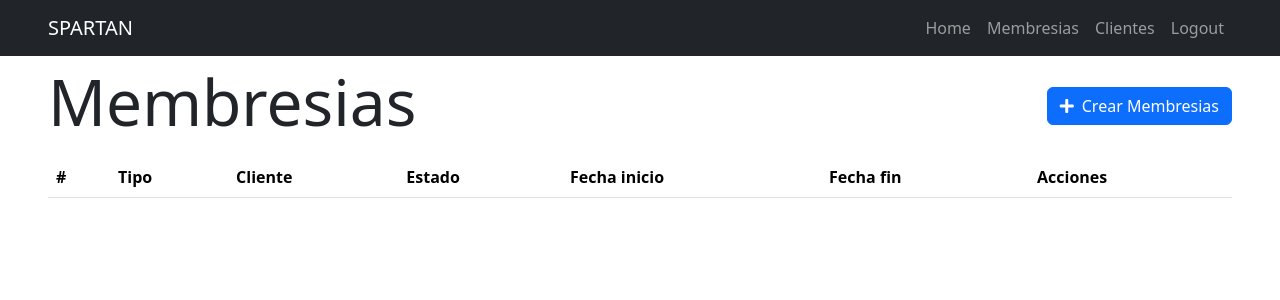
After one commit to eliasDniel/SERVIDOR_DJANGO_ACCESO_BIOMETRICO, a Django app: page /membresias/ in a window 1280 px wide. The commit adds this page. Shown: the top 300 px of the page. Run offline with Django 5.2, Linux system fonts and the light colour scheme; the visitor is signed in with stand-in values (Sample User, id 1); data that the repository does not hold is empty.

Commit message:
add clientes && membresia

```diff
--- a/admin_gimnasio/urls.py
+++ b/admin_gimnasio/urls.py
@@ -23,6 +23,14 @@ urlpatterns = [
     path('',views.home, name='home'),
     path('signup/',views.signup,name='signup'),
     path('tasks/',views.tasks,name="tasks"),
+    path('clientes/',views.clientes,name="clientes"),
+    path('clientes/create/',views.crear_cliente,name="crear_clientes"),
+    path('clientes/<int:cliente_id>/',views.cliente_detail,name="cliente_detail"),
+    path('clientes/<int:cliente_id>/delete',views.delete_cliente,name="delete_cliente"),
+    path('membresias/create/',views.crear_membresia,name="crear_membresias"),
+    path('membresias/',views.membresias,name="membresias"),
+    path('membresias/<int:membresia_id>/',views.membresia_detail,name="membresia_detail"),
+    path('membresias/<int:membresia_id>/delete',views.delete_membresia,name="delete_membresia"),
     path('tasks/create/',views.createTasks,name="create_tasks"),
     path('tasks_completed/',views.tasks_completed,name="tasks_completed"),
     path('tasks/<int:task_id>/',views.task_detail,name="task_detail"),
--- a/tasks/admin.py
+++ b/tasks/admin.py
@@ -1,7 +1,9 @@
 from django.contrib import admin
 
-from .models import Task
+from .models import Task,Cliente,Membresia
 class TasksAdmin(admin.ModelAdmin):
     readonly_fields = ('created',)
 # Register your models here.
 admin.site.register(Task,TasksAdmin)
+admin.site.register(Cliente)
+admin.site.register(Membresia)
--- a/tasks/templates/base.html
+++ b/tasks/templates/base.html
@@ -5,11 +5,13 @@
     <meta http-equiv="X-UA-Compatible" content="IE=edge" />
     <meta name="viewport" content="width=device-width, initial-scale=1.0" />
     <link href="https://cdn.jsdelivr.net/npm/bootstrap@5.3.3/dist/css/bootstrap.min.css" rel="stylesheet" integrity="sha384-QWTKZyjpPEjISv5WaRU9OFeRpok6YctnYmDr5pNlyT2bRjXh0JMhjY6hW+ALEwIH" crossorigin="anonymous">
+    <link href="https://cdnjs.cloudflare.com/ajax/libs/font-awesome/5.15.4/css/all.min.css" rel="stylesheet">
+
     <title>Django CRUD Application</title>
   </head>
   <body>
     <nav class="navbar navbar-expand-lg bg-dark navbar-dark">
-      <div class="container">
+      <div class="container-fluid px-5">
         <a class="navbar-brand" href="/">SPARTAN</a>
         <button class="navbar-toggler" type="button" data-bs-toggle="collapse" data-bs-target="#navbarNav" aria-controls="navbarNav" aria-expanded="false" aria-label="Toggle navigation">
           <span class="navbar-toggler-icon"></span>
@@ -22,14 +24,21 @@
 
 
             {%if user.is_authenticated%}
+
             <li class="nav-item">
+              <a href="/membresias" class="nav-link">Membresias</a>
+            </li>
+            <li class="nav-item">
+              <a href="/clientes" class="nav-link">Clientes</a>
+            </li>
+            {% comment %} <li class="nav-item">
               <a href="/tasks" class="nav-link">Tareas</a>
             </li>
             <li class="nav-item">
               <a href="/tasks_completed" class="nav-link">Tareas completadas</a>
             </li>
             <li class="nav-item">
-              <a href="/tasks/create" class="nav-link">Crear tarea</a>
+              <a href="/tasks/create" class="nav-link">Crear tarea</a> {% endcomment %}
             </li>
             <li class="nav-item">
               <a href="/logout" class="nav-link">Logout</a>
--- /dev/null
+++ b/tasks/templates/membresias.html
@@ -0,0 +1,51 @@
+{% extends 'base.html' %} {% block content %}
+<main class="container-fluid px-5">
+  <div class="d-flex justify-content-between align-items-center py-2">
+    <h1 class="display-3">Membresias</h1>
+    <a href="{% url 'crear_membresias' %}" class="btn btn-primary d-flex align-items-center justify-content-center">
+      <i class="fas fa-plus me-2"></i> Crear Membresias
+    </a>
+  </div>
+
+
+  <table class="table">
+    <thead>
+      <tr>
+        <th scope="col">#</th>
+        <th scope="col">Tipo</th>
+        <th scope="col">Cliente</th>
+        <th scope="col">Estado</th>
+        <th scope="col">Fecha inicio</th>
+        <th scope="col">Fecha fin</th>
+        <th scope="col">Acciones</th>
+      </tr>
+    </thead>
+
+    <tbody>
+      {% for membresia in membresias %}
+      <tr>
+        <th scope="row">{{ membresia.id }}</th>
+        <td>{{ membresia.tipo }}</td>
+        <td>{{ membresia.cliente.nombre }}</td>
+        <td>{{ membresia.estado }}</td>
+        <td>{{ membresia.fecha_inicio }}</td>
+        <td>{{ membresia.fecha_fin }}</td>
+        <td>
+          <!-- Icono para Ver -->
+          <a href="{% url 'membresia_detail' membresia.id%}" class="btn btn-sm btn-info" title="Ver">
+            <i class="fas fa-eye"></i>
+          </a>
+          <!-- Icono para Eliminar -->
+          <form action="{% url 'delete_membresia' membresia.id%}" method="post" style="display:inline;">
+            {% csrf_token %}
+            <button type="submit" class="btn btn-sm btn-danger" title="Eliminar">
+                <i class="fas fa-trash-alt"></i>
+            </button>
+        </form>
+        </td>
+      </tr>
+      {% endfor %}
+    </tbody>
+  </table>
+</main>
+{% endblock %}
--- a/tasks/views.py
+++ b/tasks/views.py
@@ -4,17 +4,86 @@ from django.contrib.auth.models import User
 from django.contrib.auth import login,logout,authenticate
 from django.http.response import HttpResponse
 from django.db import IntegrityError
-from .forms import TasksForm
-from .models import Task
+from .forms import TasksForm,ClienteForm,MembresiaForm
+from .models import Task,Cliente,Membresia
 from django.utils import timezone
 from django.contrib.auth.decorators import login_required
 # Create your views here.
 
-
+#VISTA HOME
 def home(request):
     return render(request,'home.html',{
 
     })
+@login_required
+def clientes(request):
+    clientes = Cliente.objects.all().order_by('id')
+    return render(request, 'clientes.html',{'clientes':clientes})
+@login_required
+def membresias(request):
+    membresias = Membresia.objects.all().order_by('id')
+    return render(request, 'membresias.html',{'membresias':membresias})
+@login_required
+def crear_cliente(request):
+    if request.method == 'GET':
+        return render(request,'crear_cliente.html',{'form':ClienteForm})
+    else:
+        try:
+            form = ClienteForm(request.POST)
+            new_cliente = form.save(commit=False)
+            new_cliente.save()
+            return redirect('clientes')
+        except ValueError:
+            return render(request,'crear_cliente.html',{'form':ClienteForm,'error':'Datos Invalidos'})
+
+@login_required
+def cliente_detail(request,cliente_id):
+    if request.method == 'GET':
+        cliente = get_object_or_404(Cliente,pk=cliente_id)
+        form = ClienteForm(instance=cliente)
+        return render(request,'cliente_detail.html',{'cliente':cliente,'form':form})
+    else:
+        try:
+            cliente = get_object_or_404(Cliente,pk=cliente_id)
+            form = ClienteForm(request.POST,instance=cliente)
+            form.save()
+            return redirect('clientes')
+
+        except ValueError:
+            return render(request,'cliente_detail.html',{'cliente':cliente,'form':form,'error':'Error al actualizar'})
+
+
+
+@login_required
+def membresia_detail(request,membresia_id):
+    if request.method == 'GET':
+        membresia = get_object_or_404(Membresia,pk=membresia_id)
+        form = MembresiaForm(instance=membresia)
+        return render(request,'membresia_detail.html',{'membresia':membresia,'form':form})
+    else:
+        try:
+            membresia = get_object_or_404(Membresia,pk=membresia_id)
+            form = MembresiaForm(request.POST,instance=membresia)
+            form.save()
+            return redirect('membresias')
+
+        except ValueError:
+            return render(request,'membresia_detail.html',{'membresia':membresia,'form':form,'error':'Error al actualizar'})
+
+@login_required
+def crear_membresia(request):
+    if request.method == 'GET':
+        return render(request,'crear_membresias.html',{'form':MembresiaForm})
+    else:
+        try:
+            form = MembresiaForm(request.POST)
+            new_membresia = form.save(commit=False)
+            new_membresia.save()
+            return redirect('membresias')
+        except ValueError:
+            return render(request,'crear_membresias.html',{'form':MembresiaForm,'error':'Datos Invalidos'})
+
+
 def signup(request):
     if request.method == 'GET':
         return render(request,'signup.html',{
@@ -37,14 +106,24 @@ def signup(request):
        'form':UserCreationForm,
        'error':'Contraseñas no coinciden'
     })
+
+
+
 @login_required
 def tasks(request):
     tasks = Task.objects.filter(user = request.user,datecompleted__isnull = True)
     return render(request, 'tasks.html',{'tasks':tasks})
+
+
+
+
 @login_required
 def tasks_completed(request):
     tasks = Task.objects.filter(user = request.user,datecompleted__isnull = False).order_by('-datecompleted')
     return render(request, 'tasks.html',{'tasks':tasks})
+
+
+
 
 @login_required
 def complete_task(request,task_id):
@@ -53,12 +132,34 @@ def complete_task(request,task_id):
         task.datecompleted = timezone.now()
         task.save()
         return redirect('tasks')
+
+
 @login_required
 def delete_task(request,task_id):
     task = get_object_or_404(Task,pk=task_id,user=request.user)
     if request.method == 'POST':
         task.delete()
         return redirect('tasks')
+
+
+
+@login_required
+def delete_cliente(request,cliente_id):
+    cliente = get_object_or_404(Cliente,pk=cliente_id)
+    if request.method == 'POST':
+        cliente.delete()
+        return redirect('clientes')
+
+
+@login_required
+def delete_membresia(request,membresia_id):
+    membresia = get_object_or_404(Membresia,pk=membresia_id)
+    if request.method == 'POST':
+        membresia.delete()
+        return redirect('membresias')
+
+
+
 
 @login_required
 def task_detail(request,task_id):
@@ -75,6 +176,9 @@ def task_detail(request,task_id):
 
         except ValueError:
             return render(request,'task_detail.html',{'task':task,'form':form,'error':'Error al actualizar'})
+
+
+
 @login_required
 def createTasks(request):
     if request.method == 'GET':
@@ -88,6 +192,9 @@ def createTasks(request):
             return redirect('tasks')
         except ValueError:
             return render(request,'create_tasks.html',{'form':TasksForm,'error':'Datos Invalidos'})
+
+
+
 
 @login_required
 def cerrarSession(request):
@@ -108,4 +215,4 @@ def signin(request):
                 })
         else:
             login(request,user)
-            return redirect('tasks')
+            return redirect('membresias')
```
Also changed, not shown: admin_gimnasio/settings.py (+10 -0 lines), tasks/forms.py (+27 -1 lines), tasks/models.py (+37 -63 lines), tasks/templates/cliente_detail.html (added, +14 -0 lines), tasks/templates/clientes.html (added, +51 -0 lines), tasks/templates/crear_cliente.html (added, +13 -0 lines), tasks/templates/crear_membresias.html (added, +13 -0 lines), tasks/templates/membresia_detail.html (added, +14 -0 lines), tasks/migrations/0002_alter_task_datecompleted.py (added), tasks/migrations/0003_cliente_membresia.py (added), 1 other file.
